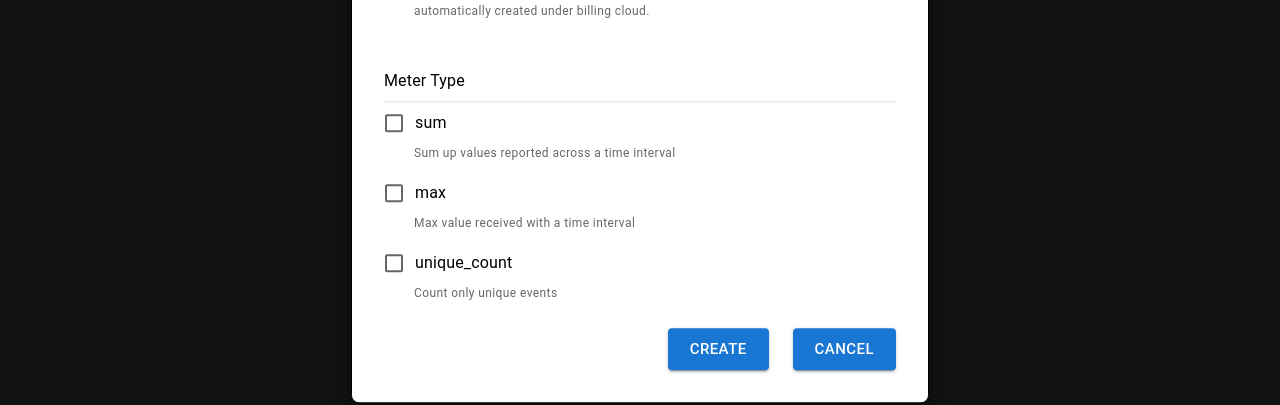
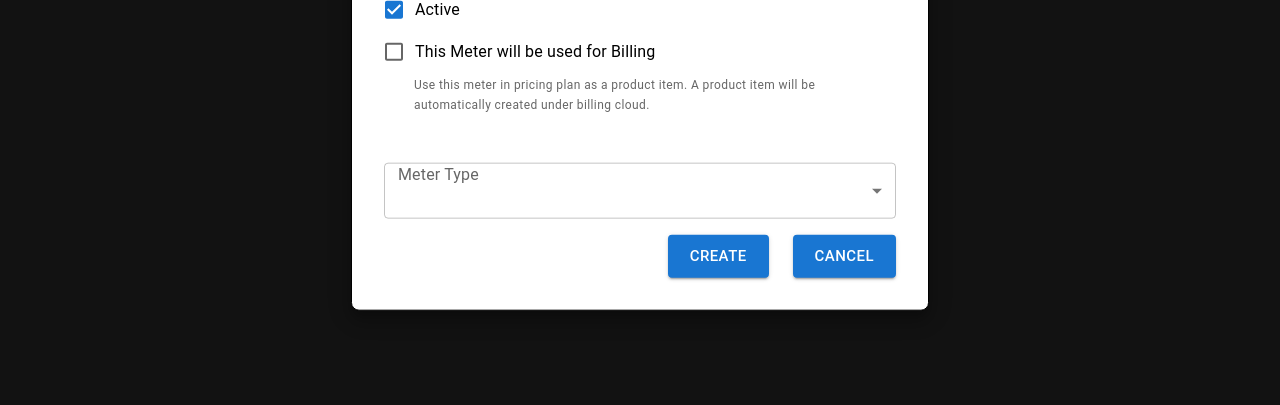
Before and after one commit to nyftyj/meters-dashboard, a React (Vite) app: page /meters in a window 1280 px wide. Both pictures are taken after a click on the button "ADD METER". Shown: the part 254-659 px from the top of the page. Built offline with nearby package versions, Linux system fonts and the light colour scheme; no server answers.

Commit message:
refactor meter type select in MeterForm component

```diff
--- a/src/api/fetchMeter.js
+++ b/src/api/fetchMeter.js
@@ -14,8 +14,6 @@ const fetchMeter = async (type, payload, id) => {
       : URL;
 
   const body = type === CREATE_METER_FORM || type === UPDATE_METER_FORM ? { ...payload } : {}
-  console.log({ body })
-
 
   const response = await fetch(endpoint, {
     method: apiMap[type],
@@ -32,7 +30,6 @@ const fetchMeter = async (type, payload, id) => {
   }
 
   const data = await response.json();
-  console.log("THE RETURNED DATA", data);
   return data;
 };
 
--- a/src/components/LandingPage.jsx
+++ b/src/components/LandingPage.jsx
@@ -12,7 +12,6 @@ const LandingPage = () => {
   const [tableData, setTableData] = useState([]);
 
   useEffect(() => {
-    console.log('abcded')
     const fetchData = async () => {
       try {
           const res = await fetch(URL, {
@@ -33,6 +32,7 @@ const LandingPage = () => {
 
   }, []);
 
+  console.log({ tableData })
   return (
     <MetersTable data={tableData} />
   );
--- a/src/components/MeterForm.jsx
+++ b/src/components/MeterForm.jsx
@@ -10,11 +10,13 @@ import TextField from "@mui/material/TextField";
 import Divider from "@mui/material/Divider";
 import FormGroup from "@mui/material/FormGroup";
 import FormHelperText from "@mui/material/FormHelperText";
+import Select from '@mui/material/Select';
+import MenuItem from '@mui/material/MenuItem';
+import InputLabel from '@mui/material/InputLabel';
 
 import fetchMeter from '../api/fetchMeter';
 
 import {
-  METER_TYPE_LABELS,
   USED_FOR_BILLING_LABEL,
   CREATE_METER_FORM,
   UPDATE_METER_FORM,
@@ -23,7 +25,6 @@ import {
 
 const MeterForm = ({
   formType = CREATE_METER_FORM,
-  type = ["sum", "max", "unique_count"],
   title,
   displayName = "",
   apiName = "",
@@ -43,9 +44,9 @@ const MeterForm = ({
   const [isUsedForBilling, setIsUsedForBilling] = useState(
     editState?.used_for_billing || usedForBilling
   );
+  const [selectedType, setSelectedType] = useState('');
 
   const navigation = useNavigate();
-  // const [selectedType, setSelectedType] = useState(null);
   // const meterTypeError = [gilad, jason, antoine].filter((v) => v).length !== 2;
 
   const handleCreateMeter = (e, payload) => {
@@ -78,14 +79,14 @@ const MeterForm = ({
     }
   };
 
-  console.log({ displayNameText, apiNameText, isActive, isUsedForBilling });
+  console.log({ displayNameText, apiNameText, isActive, isUsedForBilling, selectedType });
 
   const payloadData = {
     api_name: apiNameText,
     display_name: displayNameText,
     active: isActive,
     used_for_billing: isUsedForBilling,
-    type: 'max',
+    type: selectedType,
   }
 
   return (
@@ -155,25 +156,22 @@ const MeterForm = ({
             {USED_FOR_BILLING_LABEL}
           </FormHelperText>
         </FormGroup>
-        <FormGroup sx={{ mb: 2, mt: 2 }}>
-          <Typography fontSize="1rem" sx={{ mb: 1 }}>
-            Meter Type
-          </Typography>
-          <Divider />
-          {type.map((typeName) => (
-            <Box key={typeName} sx={{ mb: 1 }}>
-              <FormControlLabel
-                key={typeName}
-                control={<Checkbox />}
-                label={typeName}
-              />
-              <FormHelperText sx={{ mt: 0, pl: 2 }}>
-                {METER_TYPE_LABELS[typeName]}
-              </FormHelperText>
-            </Box>
-          ))}
-          {/* <FormHelperText>{meterTypeError}</FormHelperText> */}
-        </FormGroup>
+        <Box sx={{ display: 'flex', justifyContent: 'flex-start' }}>
+          <FormControl fullWidth>
+            <FormGroup sx={{ mb: 2, mt: 2 }}>
+              <InputLabel sx={{ fontSize: '1rem' }}>Meter Type</InputLabel>
+              <Select
+                value={selectedType}
+                label="meter type"
+                onChange={(e) => setSelectedType(e.target.value)}
+              >
+                <MenuItem value={'sum'}>Sum</MenuItem>
+                <MenuItem value={'max'}>Max</MenuItem>
+                <MenuItem value={'unique_count'}>Unique Count</MenuItem>
+              </Select>
+            </FormGroup>
+          </FormControl>
+        </Box>
       </FormControl>
       <Box sx={{ display: "flex", justifyContent: "flex-end" }}>
         {formType === CREATE_METER_FORM ? (
--- a/src/components/MetersTable.jsx
+++ b/src/components/MetersTable.jsx
@@ -84,8 +84,6 @@ const MetersTable = ({ data }) => {
         })
     }
 
-    console.log({ data, table })
-
     return (
       <Box sx={{ width: "100%" }}>
         <Box sx={{ display: "flex", justifyContent: "center", mt: 10, mb: 5 }}>
```
